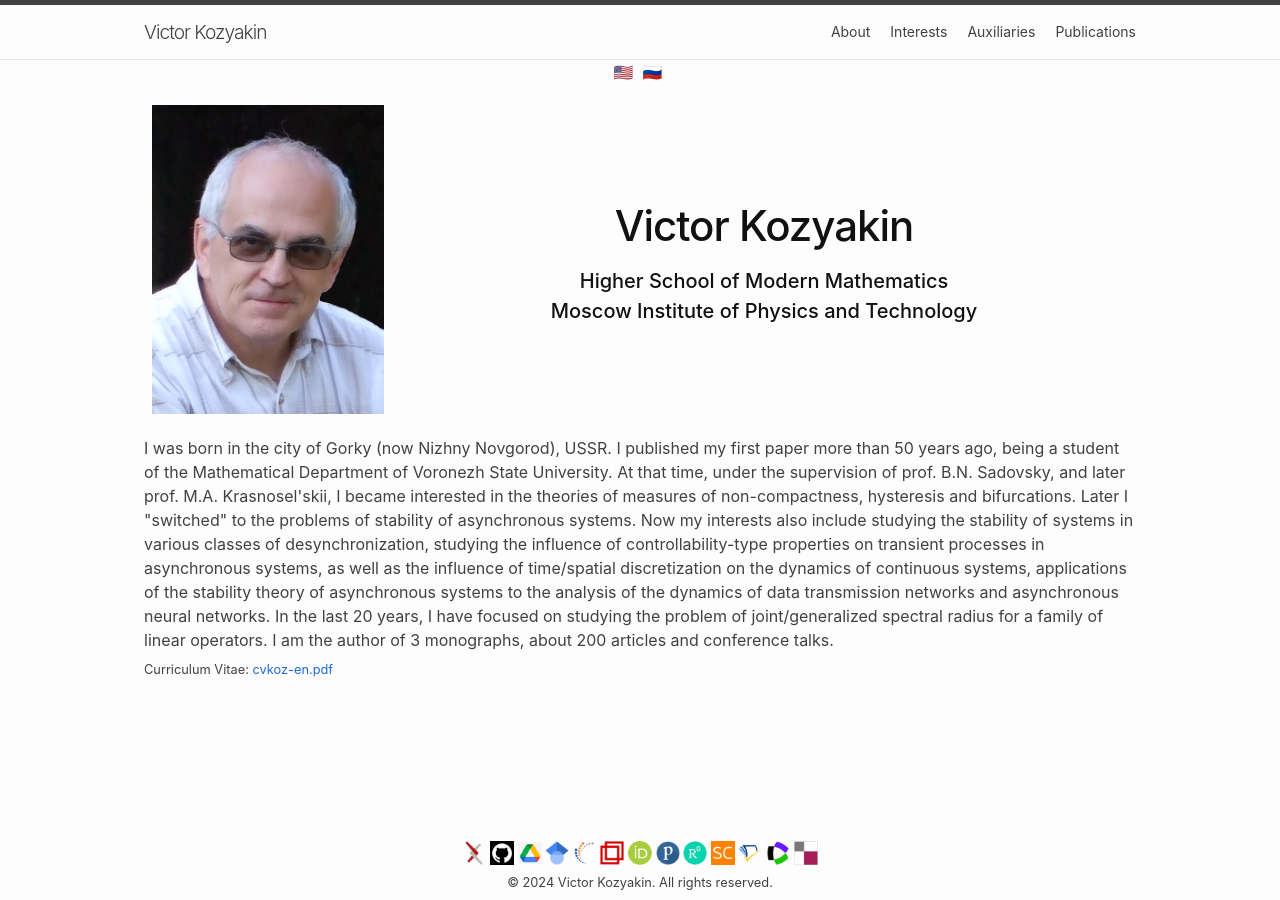
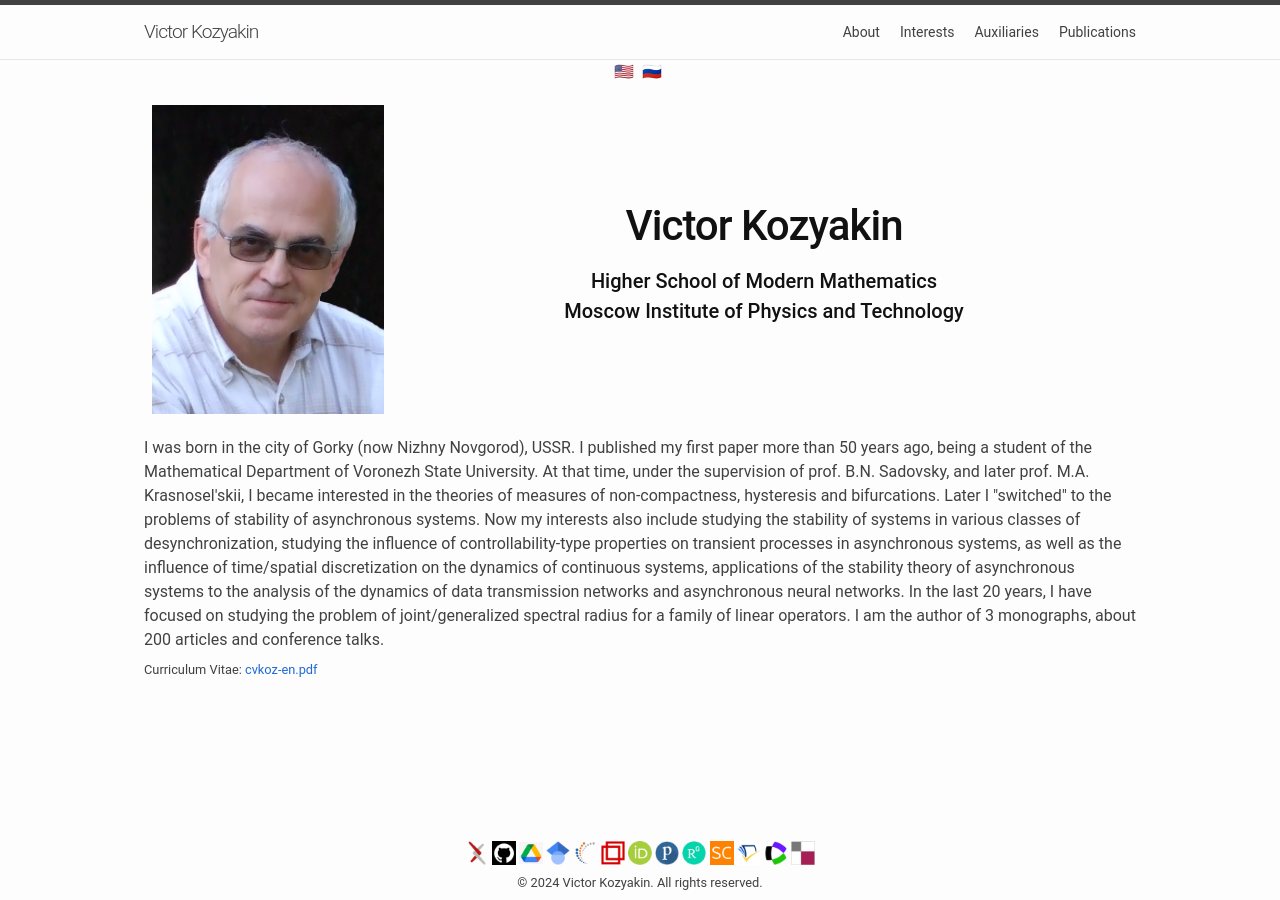
Before and after one commit to kozyakin/kozyakin.github.io, a Jekyll site: the page built from index.html, in a window 1280 px wide. Built offline with Jekyll 4.4.1, drawn with Linux system fonts in a browser that asks for light colours; emoji names are drawn with the system emoji font.

Commit message:
Revert "Update custom-variables.scss"
This reverts commit e4a0fa6f0f061831a552394e7758fe31b4498a58.

```diff
--- a/_sass/minima/custom-variables.scss
+++ b/_sass/minima/custom-variables.scss
@@ -3,3 +3,5 @@
 $content-width:    80%;
 $spacing-unit:     16px;
 $table-zebra-color: transparent;
+$base-font-family: Roboto, Helvetica, Arial, -apple-system, system-ui, BlinkMacSystemFont, "Segoe UI", "Segoe UI Emoji", "Segoe UI Symbol", "Apple Color Emoji", sans-serif;
+$code-font-family: "Roboto Mono", "Menlo", "Inconsolata", "Consolas", "Ubuntu Mono", "Liberation Mono", "Courier New", monospace;
```
